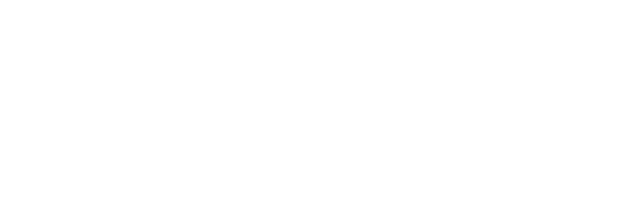
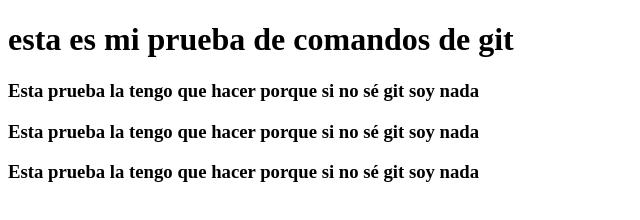
Before and after one commit to Mrblstik/pruebaaaaa, a website: page index.html in a window 1280 px wide. Shown: the whole page, without its empty margins (0-640 px from the left). Drawn offline with Linux system fonts and the light colour scheme.

Commit message:
index.html editado

```diff
--- a/index.html
+++ b/index.html
@@ -6,6 +6,9 @@
     <title>Document</title>
 </head>
 <body>
-
+    <h1>esta es mi prueba de comandos de git </h1>
+    <h3>Esta prueba la tengo que hacer porque si no sé git soy nada</h3>
+    <h3>Esta prueba la tengo que hacer porque si no sé git soy nada</h3>
+    <h3>Esta prueba la tengo que hacer porque si no sé git soy nada</h3>
 </body>
 </html>
```
